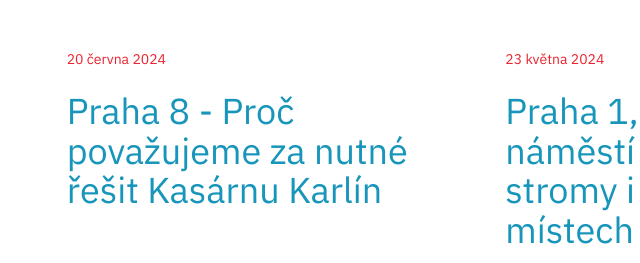
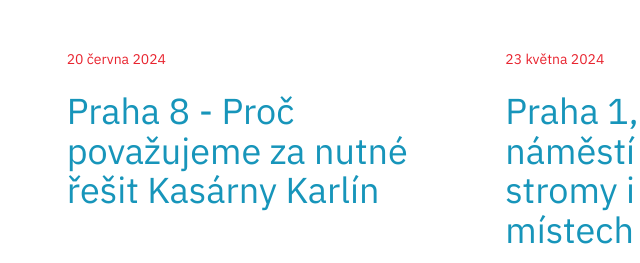
Before and after one commit to ElenaGregov/rezidenti, a plain HTML site: page index.html in a window 1280 px wide. Shown: the part 2180-2443 px from the top of the page, 387-1027 px from the left. Drawn offline with Linux system fonts and the light colour scheme.

Commit message:
Update index.html

```diff
--- a/index.html
+++ b/index.html
@@ -306,7 +306,7 @@
                   <span class="post-info">20 června 2024</span>
                   <h3 class="post-title">
                     <a href="single-event.html"
-                      >Praha 8 - Proč považujeme za nutné řešit Kasárnu Karlín <br><br>
+                      >Praha 8 - Proč považujeme za nutné řešit Kasárny Karlín <br><br>
                     </a>
                   </h3>
                   <a
```
